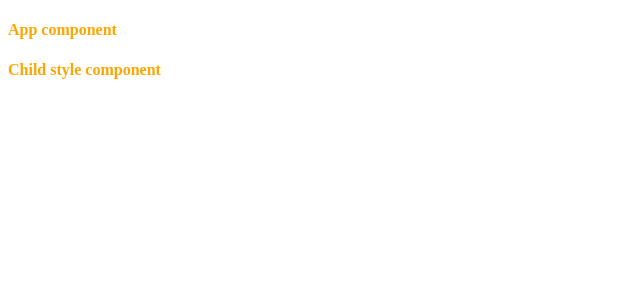
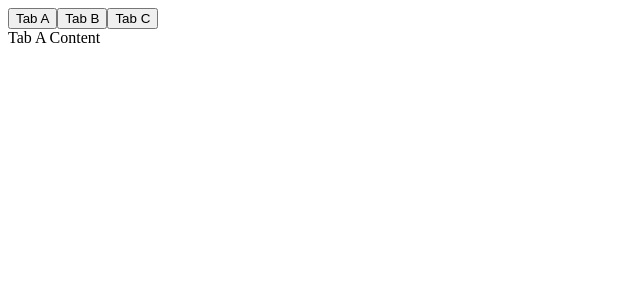
Before and after one commit to rajatk-31/vue-learn, a Vue app: page / in a window 1280 px wide. Shown: the top 300 px of the page, without its empty margins (0-640 px from the left). Built offline with nearby package versions, Linux system fonts and the light colour scheme.

Commit message:
Dynamic components

```diff
--- a/src/App.vue
+++ b/src/App.vue
@@ -1,14 +1,18 @@
 <script>
-import ChildStyles from "./components/ChildStyles.vue";
+import TabA from "./components/TabA.vue";
+import TabB from "./components/TabB.vue";
+import TabC from "./components/TabC.vue";
 
 export default {
   name: "App",
   components: {
-    ChildStyles,
+    TabA,
+    TabB,
+    TabC,
   },
   data() {
     return {
-      name: "",
+      activeTab: "TabA",
     };
   },
   methods: {},
@@ -18,8 +22,15 @@ export default {
 </script>
 
 <template>
-  <h4>App component</h4>
-  <ChildStyles> <h4>Child style component</h4></ChildStyles>
+  <button @click="activeTab = 'TabA'">Tab A</button>
+  <button @click="activeTab = 'TabB'">Tab B</button>
+  <button @click="activeTab = 'TabC'">Tab C</button>
+  <!-- <TabA v-if="activeTab == 'TabA'"></TabA>
+  <TabB v-if="activeTab == 'TabB'"></TabB>
+  <TabC v-if="activeTab == 'TabC'"></TabC> -->
+
+  <!-- Vue specific -->
+  <component :is="activeTab" />
 </template>
 
 <style scoped>
--- /dev/null
+++ b/src/components/TabA.vue
@@ -0,0 +1,11 @@
+<template>
+  <div>Tab A Content</div>
+</template>
+
+<script>
+export default {
+  name: "TabA",
+};
+</script>
+
+<style scoped></style>
--- /dev/null
+++ b/src/components/TabB.vue
@@ -0,0 +1,11 @@
+<template>
+  <div>Tab B Content</div>
+</template>
+
+<script>
+export default {
+  name: "TabB",
+};
+</script>
+
+<style scoped></style>
--- /dev/null
+++ b/src/components/TabC.vue
@@ -0,0 +1,11 @@
+<template>
+  <div>Tab C Content</div>
+</template>
+
+<script>
+export default {
+  name: "TabC",
+};
+</script>
+
+<style scoped></style>
```
